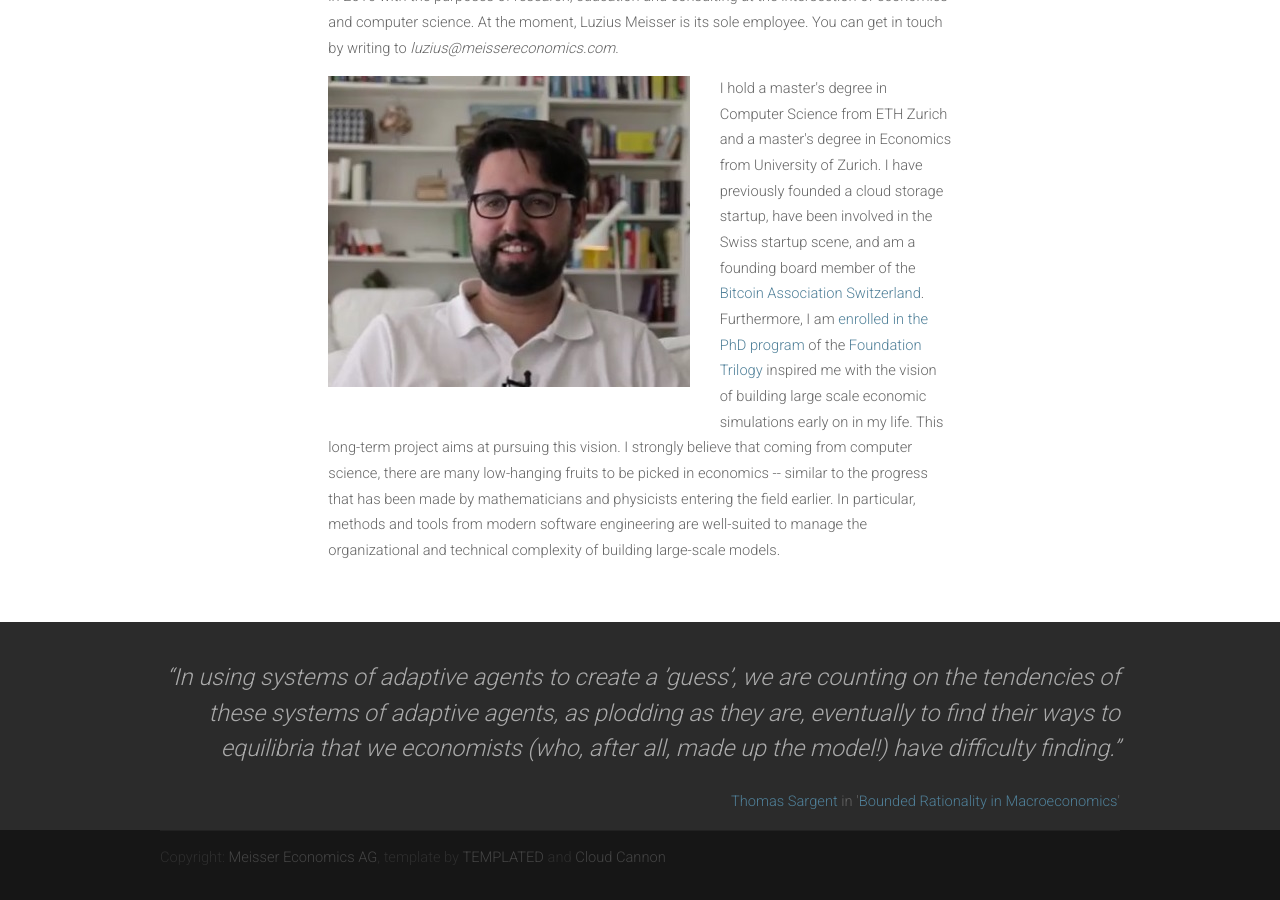
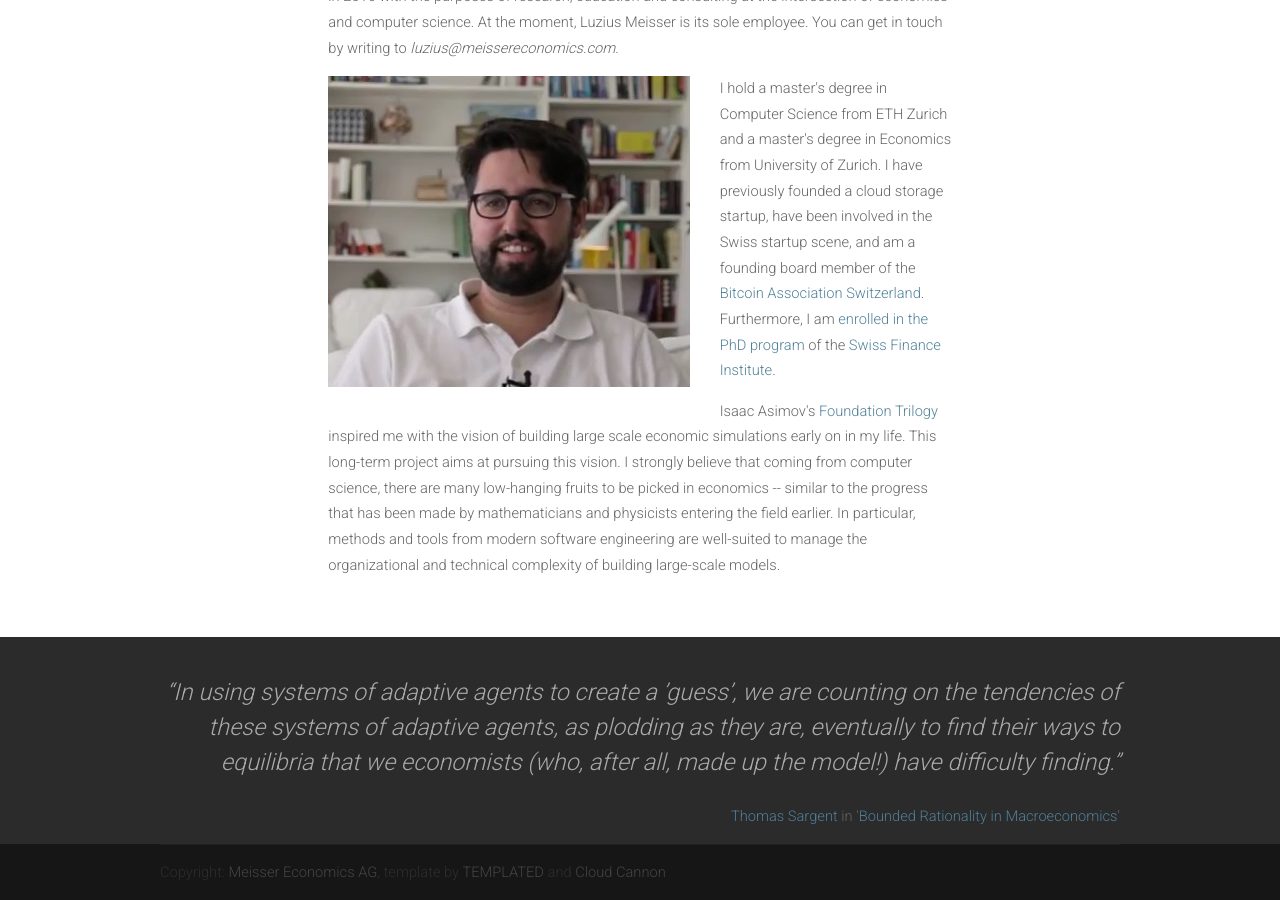
Before and after one commit to meisserecon/www, a Jekyll site: the page built from about.md, in a window 1280 px wide and 900 px high, scrolled down 649 px. Built offline with Jekyll 4.4.1, drawn with Linux system fonts in a browser that asks for light colours; nearby versions of some CDN libraries.

Commit message:
Update about.md

```diff
--- a/about.md
+++ b/about.md
@@ -5,6 +5,6 @@ permalink: /about/
 ---
 <p>Meisser Economics AG is a Swiss corporation domiziled in the Canton of Zurich. It was founded in 2016 with the purposes of research, education and consulting at the intersection of economics and computer science. At the moment, Luzius Meisser is its sole employee. You can get in touch by writing to <em>luzius@meissereconomics.com</em>.</p>
 
-<p><img src="/assets/images/luzius.jpg" alt="" class="image left"> I hold a master's degree in Computer Science from ETH Zurich and a master's degree in Economics from University of Zurich. I have previously founded a cloud storage startup, have been involved in the Swiss startup scene, and am a founding board member of the <a href="http://bitcoinassociation.ch/">Bitcoin Association Switzerland</a>. Furthermore, I am <a href="http://www.phd-finance.uzh.ch/en/People/students/meisser.html">enrolled in the PhD program</a> of the <a href="http://sfi.ch>Swiss Finance Institute</a>.</p>
+<p><img src="/assets/images/luzius.jpg" alt="" class="image left"> I hold a master's degree in Computer Science from ETH Zurich and a master's degree in Economics from University of Zurich. I have previously founded a cloud storage startup, have been involved in the Swiss startup scene, and am a founding board member of the <a href="http://bitcoinassociation.ch/">Bitcoin Association Switzerland</a>. Furthermore, I am <a href="http://www.phd-finance.uzh.ch/en/People/students/meisser.html">enrolled in the PhD program</a> of the <a href="http://sfi.ch">Swiss Finance Institute</a>.</p>
 
 <p>Isaac Asimov's <a href="https://en.wikipedia.org/wiki/Foundation_series">Foundation Trilogy</a> inspired me with the vision of building large scale economic simulations early on in my life. This long-term project aims at pursuing this vision. I strongly believe that coming from computer science, there are many low-hanging fruits to be picked in economics -- similar to the progress that has been made by mathematicians and physicists entering the field earlier. In particular, methods and tools from modern software engineering are well-suited to manage the organizational and technical complexity of building large-scale models.</p>
```
